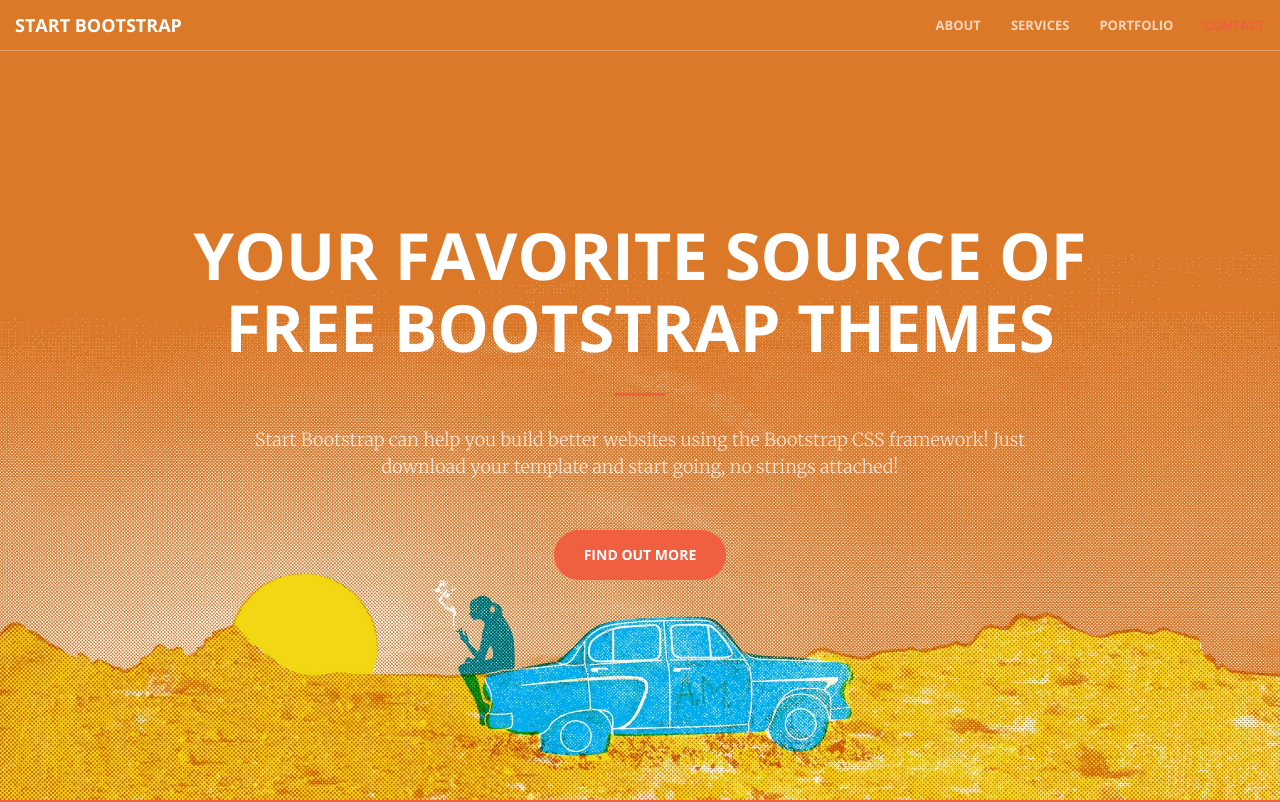
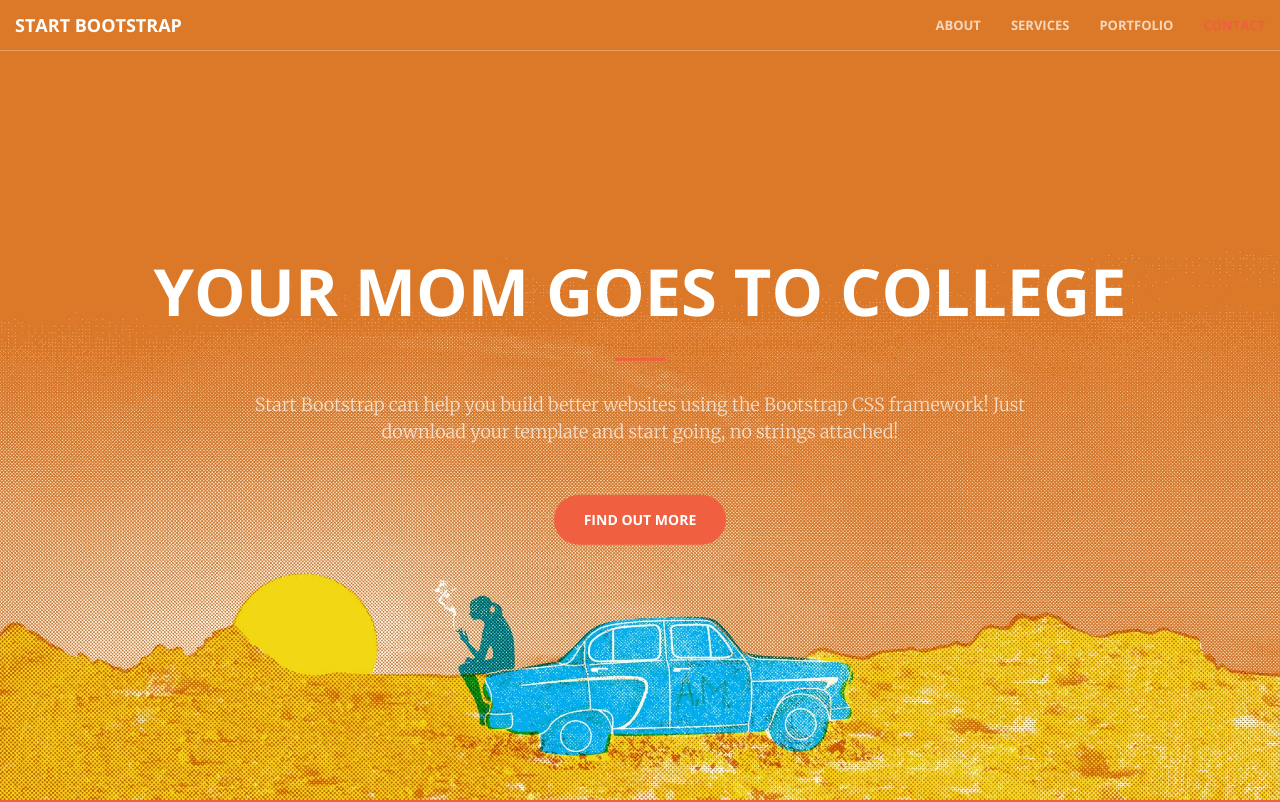
Before and after one commit to derekhammondkc/Ches, a plain HTML site: page index.html in a window 1280 px wide. Shown: the top 802 px of the page. Drawn offline with nearby package versions, Linux system fonts and the light colour scheme.

Commit message:
changed H1

```diff
--- a/index.html
+++ b/index.html
@@ -74,7 +74,7 @@
     <header>
         <div class="header-content">
             <div class="header-content-inner">
-                <h1>Your Favorite Source of Free Bootstrap Themes</h1>
+                <h1>Your Mom Goes To College</h1>
                 <hr>
                 <p>Start Bootstrap can help you build better websites using the Bootstrap CSS framework! Just download your template and start going, no strings attached!</p>
                 <a href="#about" class="btn btn-primary btn-xl page-scroll">Find Out More</a>
```
